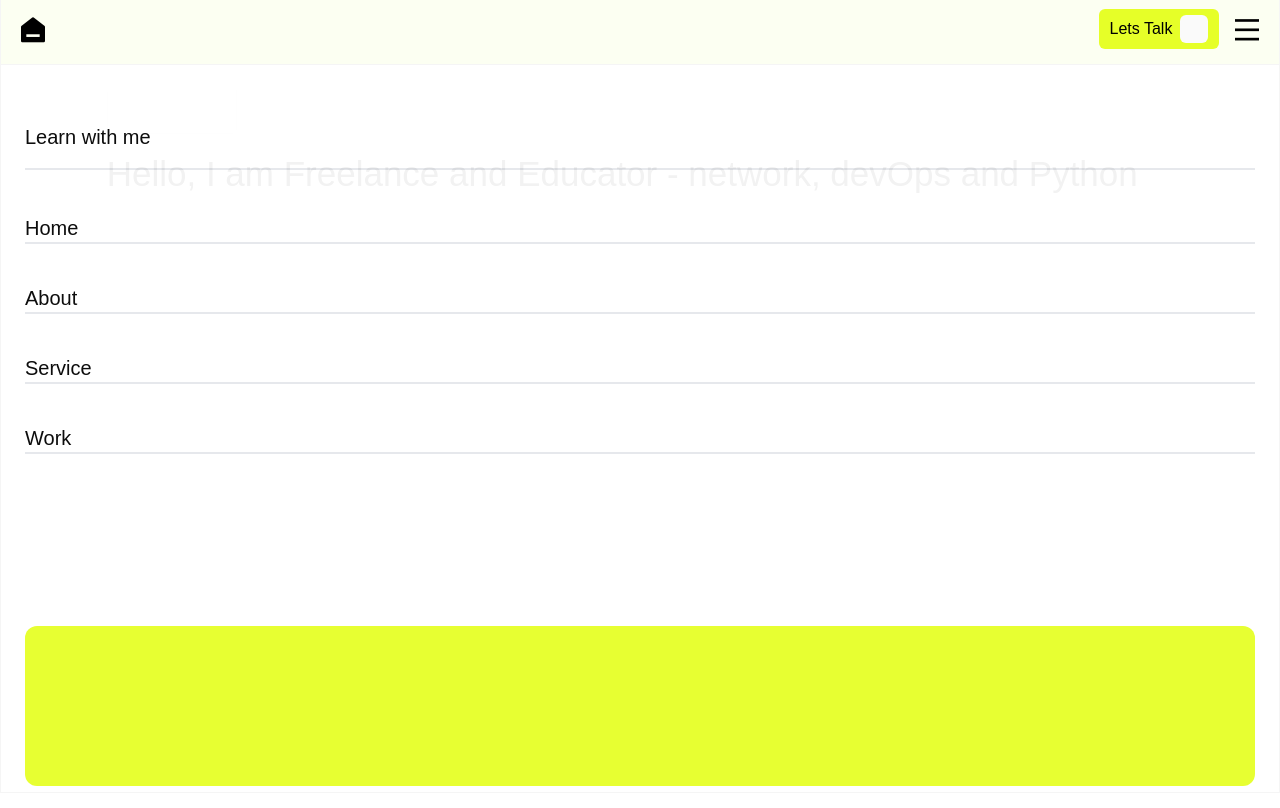
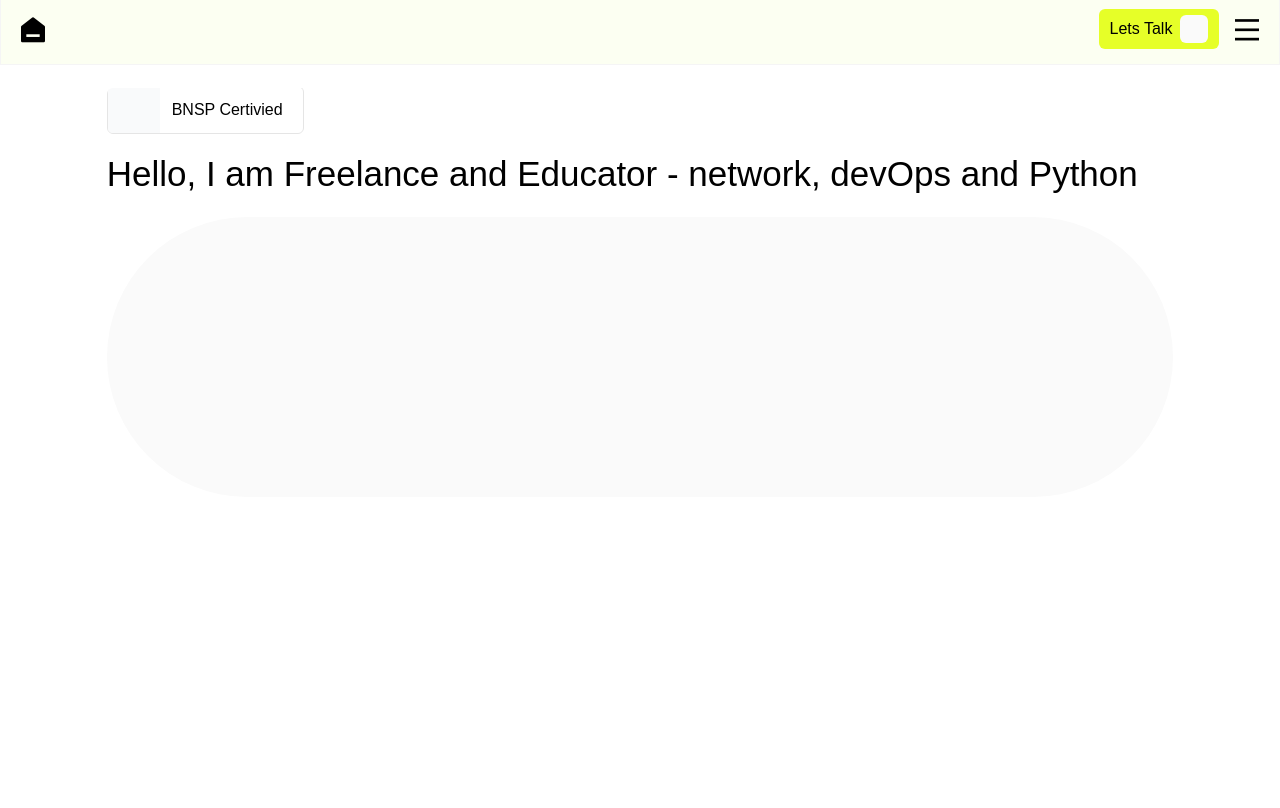
Before and after one commit to rakaMain/web-portofolio, a React (Vite) app in the folder first-react/: page / in a window 1280 px wide. Built offline with nearby package versions, Linux system fonts and the light colour scheme.

Commit message:
sebelum membuat animmasi nav

```diff
--- a/first-react/src/Card/minicard.jsx
+++ b/first-react/src/Card/minicard.jsx
@@ -1,9 +1,9 @@
 export default function MiniCard(value){
     return(
         <>
-        <div className=" w-auto pe-14 rounded-md h-12 flex items-center overflow-hidden bg-white border-1 border-neutral-200">
-            <div className=" h-full w-15 me-3 bg-gray-50">
-                <i className=""></i>
+        <div className=" w-auto pe-5 rounded-md h-12 flex items-center overflow-hidden bg-white border-1 border-neutral-200">
+            <div className=" h-full w-13 me-3 bg-gray-50 flex justify-center items-center">
+                <i className={value.icon} ></i>
             </div>
             <div className=" overflow-hidden flex ">
                 <p className="">{value.name}</p>
--- a/first-react/src/header.jsx
+++ b/first-react/src/header.jsx
@@ -1,8 +1,18 @@
 import MiniCard from "./Card/minicard"
+import React from "react"
 
 
 export default function MyHead(){
+  const [shown, setShown] = React.useState("")
+
+
+  function shownIf (){
+    setShown(n => !n)
+
+  }
+
   return(
+
     <>
     <header className=' top-[-7px]  z-50 fixed text-black border-1 border-neutral-100
       w-full h-18 flex items-center justify-end px-6 gap-3  bg-[#FCFFF2]'>
@@ -11,17 +21,18 @@ export default function MyHead(){
         <p className=" ">Lets Talk</p>
         <div className=" bg-neutral-50 h-7 w-7 rounded-md"></div>
       </div>
-      <i className="ri-menu-line  scale-200 "></i>
+      { !shown && <i className="ri-menu-line  scale-200 " onClick={shownIf}></i>}
+      { shown && <i className="ri-close-line  scale-200 " onClick={shownIf}></i>}
     </header>
 
-    <div className=" top-[-7px]  z-40 fixed text-black border-1 border-neutral-100
-      w-full h-full flex flex-col pt-20 px-6 opacity-95 gap-3  bg-white ">
+    {shown && <div className=" transition-opacity  top-[-7px]  z-40 fixed text-black border-1 border-neutral-100
+      w-full h-full flex flex-col pt-20 px-6 opacity-97 gap-3  bg-white ">
 
         <div className="mb-4 border-b-2 border-gray-200 h-16 mt-8 flex items-center ">
           <p className=" text-xl ">Learn with me</p>
         </div>
 
-        <div className=" h-100 flex flex-col justify-start mt-4 gap-y-10">
+        <div className=" h-100 flex flex-col justify-start mt-4 gap-y-10 ">
           <div className=" border-b-2  border-gray-200">
             <ul className="text-xl">Home</ul>
           </div>
@@ -40,9 +51,21 @@ export default function MyHead(){
 
         </div>
 
-        <div className=" w-full h-40 flex p-2 bg-[#E6FF28] rounded-xl">
+        <div className=" w-full h-40 flex flex-wrap gap-2  p-2 rounded-xl">
+            <MiniCard
+              name = "Instagram"
+              icon = "ri-instagram-fill scale-200 m-auto"
+            />
+            <MiniCard
+              name = "Linkedin"
+              icon = "ri-linkedin-fill scale-200 m-auto"
+            />
+            <MiniCard
+              name = "Youtube"
+              icon = "ri-youtube-fill scale-200 m-auto"
+            />
         </div>
-    </div>
+    </div>}
     </>
     )
 }
--- a/first-react/src/index-jsx/body.jsx
+++ b/first-react/src/index-jsx/body.jsx
@@ -4,7 +4,9 @@ export default function MyMain(params) {
     return(
         <div className=" w-5/6 h-180 mx-auto mt-22  rounded-md relative flex flex-col overflow-hidden text-black ">
             <div className=" w-full h-11 flex items-center mb-4">
-                 <MiniCardMain />
+                 <MiniCardMain
+                    name = "BNSP Certivied"
+                 />
             </div>
             <p className=" text-[35px] mb-4">
                 Hello, I am Freelance and Educator - network, devOps and Python
--- a/first-react/src/main.jsx
+++ b/first-react/src/main.jsx
@@ -16,7 +16,6 @@ function Mycoder(){
     <div className=" flex-col justify-center gap-1.5 bg-white relative">
       <MyHead />
       <MyMainSec />
-
     </div>
 
   )
```
